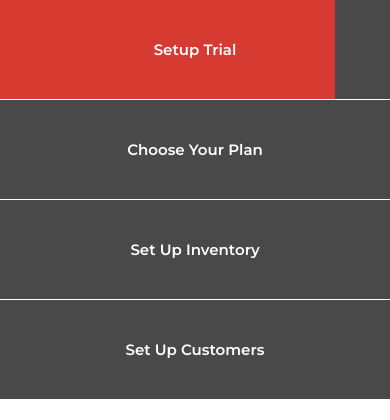
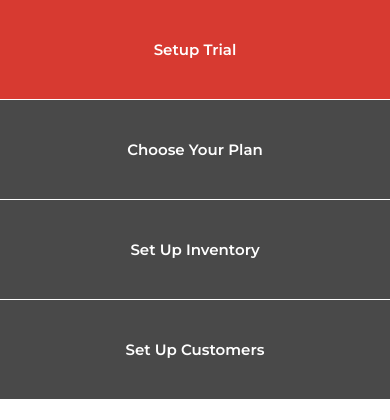
Before and after one commit to LKmanalon/LkManalon, a PHP site: page / in a window 390 px wide. Shown: the part 1096-1516 px from the top of the page. Run offline with PHP 8.4, Linux system fonts and the light colour scheme.

Commit message:
Update style.css

```diff
--- a/style.css
+++ b/style.css
@@ -541,6 +541,10 @@ span.transparent-overlay {
 
 @media (max-width: 1023px){
 
+    span.transparent-overlay {
+           display: none;
+    }
+
     .section-integration-item {
 	    display: block;
 	    width: 100%;
```
